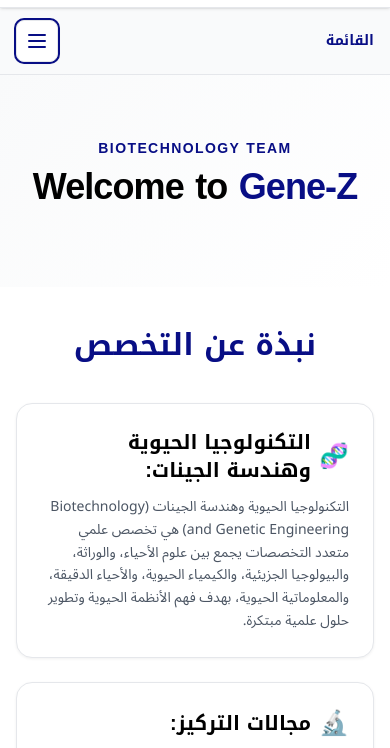
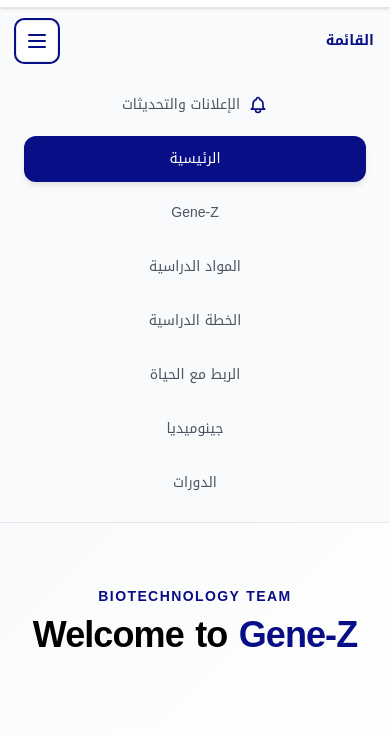
Before and after one commit to genezwebsite/gene-z, a website: page index.html in a window 390 px wide. Both pictures are taken after a click on the button 37 px from the left and 98 px from the top of the page. Shown: the part 57-805 px from the top of the page. Drawn offline with nearby package versions, Linux system fonts and the light colour scheme; files that its build step writes are made by us from their sources; no server answers.

Commit message:
fix: rewritten mobile nav behavior using document event delegation for 100% reliability

```diff
--- a/assets/js/main.js
+++ b/assets/js/main.js
@@ -73,32 +73,33 @@
   }
 
   function bindMobileNav() {
-    const toggle = document.querySelector("button[aria-label='Open menu']");
-    const menu = document.getElementById("mobile-menu");
-    if (!toggle || !menu) return;
+    if (window._geneZMobileNavBound) return;
+    window._geneZMobileNavBound = true;
 
-    // ✅ إزالة أي مستمعات قديمة بنسخ الزر
-    const newToggle = toggle.cloneNode(true);
-    toggle.parentNode.replaceChild(newToggle, toggle);
+    document.addEventListener("click", (e) => {
+      const toggleBtn = e.target.closest("button[aria-label='Open menu']");
+      const menu = document.getElementById("mobile-menu");
 
-    newToggle.addEventListener("click", (e) => {
-      e.stopPropagation();
-      menu.classList.toggle("hidden");
-    });
+      if (!menu) return;
 
-    // إغلاق القائمة عند النقر على روابط داخلها
-    menu.querySelectorAll("a").forEach((link) => {
-      link.addEventListener("click", () => {
+      // 1. إذا تم النقر على زر القائمة
+      if (toggleBtn) {
+        menu.classList.toggle("hidden");
+        return;
+      }
+
+      // 2. إذا تم النقر على رابط داخل القائمة (لإغلاقها عند التنقل)
+      const link = e.target.closest("#mobile-menu a");
+      if (link) {
         menu.classList.add("hidden");
-      });
-    });
+        return;
+      }
 
-    // إغلاق القائمة عند النقر خارجها
-    document.addEventListener("click", (e) => {
-      if (!menu.contains(e.target) && e.target !== newToggle && !newToggle.contains(e.target)) {
+      // 3. إذا تم النقر خارج القائمة
+      if (!menu.contains(e.target)) {
         menu.classList.add("hidden");
       }
-    }, { capture: true });
+    });
   }
 
   function bindThemeToggles() {
--- a/components/navbar.html
+++ b/components/navbar.html
@@ -36,7 +36,7 @@
     <!-- شريط زر القائمة للجوال -->
     <div class="md:hidden flex items-center justify-between py-3">
       <span class="text-sm font-bold text-accent" data-en="Menu">القائمة</span>
-      <button onclick="document.getElementById('mobile-menu').classList.toggle('hidden')" type="button" class="p-2 rounded-lg bg-surface border border-theme shadow-sm text-accent focus:outline-none focus:ring-2 focus:ring-accent transition-colors" aria-label="Open menu">
+      <button type="button" class="p-2 rounded-lg bg-surface border border-theme shadow-sm text-accent focus:outline-none focus:ring-2 focus:ring-accent transition-colors" aria-label="Open menu">
         <svg class="w-6 h-6" fill="none" stroke="currentColor" viewBox="0 0 24 24">
           <path stroke-linecap="round" stroke-linejoin="round" stroke-width="2" d="M4 6h16M4 12h16M4 18h16"/>
         </svg>
```
